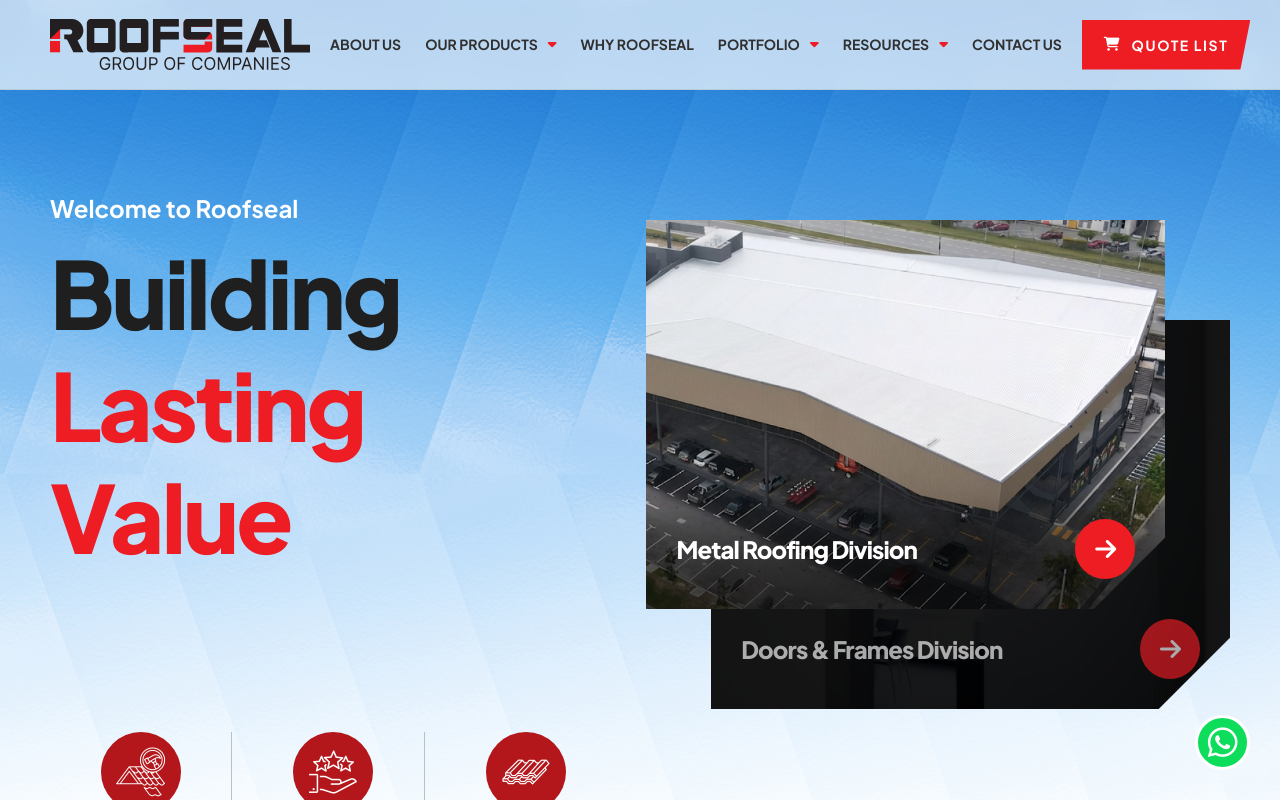
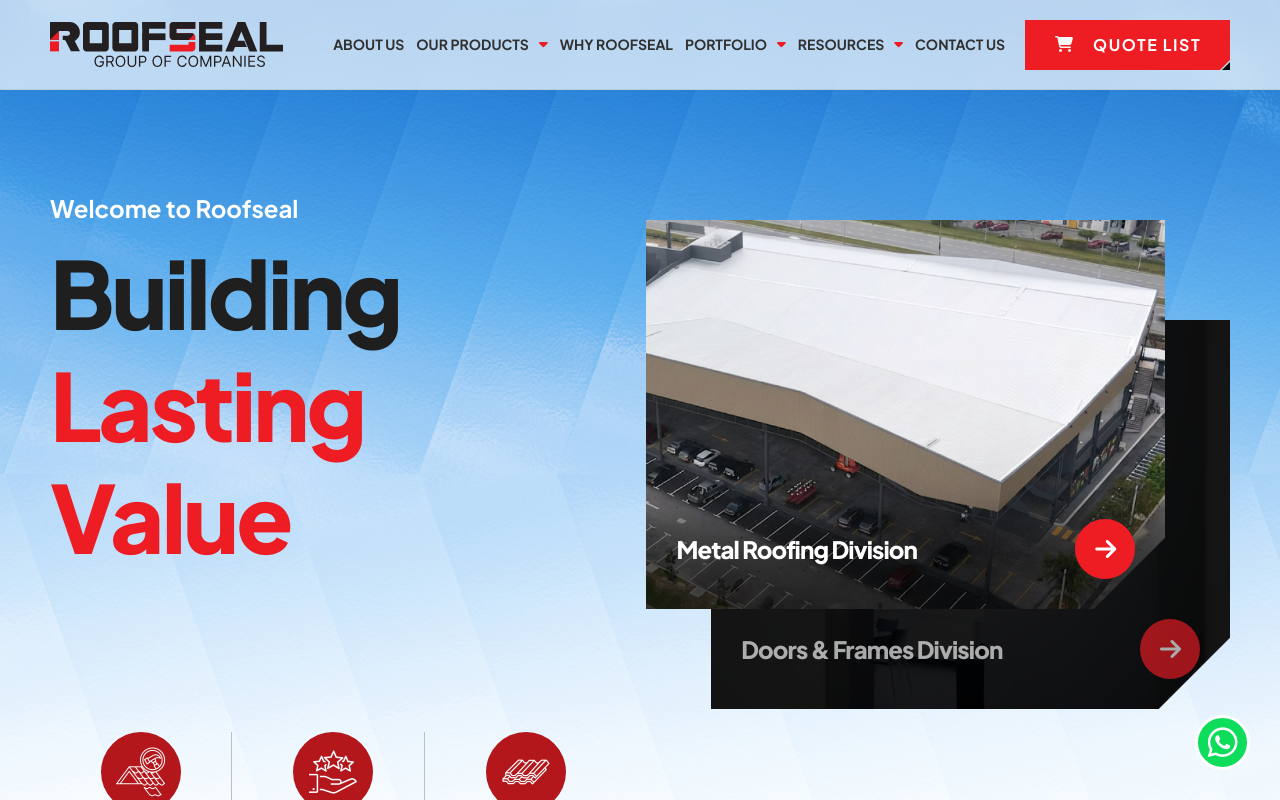
Before and after one commit to locust08/roofseal, a Next.js app: page / in a window 1280 px wide. Shown: the top 800 px of the page. Built offline with nearby package versions, Linux system fonts and the light colour scheme.

Commit message:
Refine diagonal buttons to match Figma details

```diff
--- a/src/app/roofseal.css
+++ b/src/app/roofseal.css
@@ -121,36 +121,89 @@
 }
 .diagonal-button {
   display: inline-flex;
-  justify-content: center;
   align-items: center;
-  gap: 20px;
-  padding: 15px 30px;
-  min-height: 50px;
+  flex: none;
+  height: 50px;
+  padding: 0;
+  border: 0;
+  background: transparent;
   color: #fff;
-  background: var(--red);
   font-size: 16px;
   line-height: 20px;
+  font-weight: 700;
   letter-spacing: 1.6px;
   text-transform: uppercase;
-  font-weight: 700;
-  clip-path: polygon(0 0, 100% 0, calc(100% - 10px) 100%, 0 100%);
+  white-space: nowrap;
+}
+.diagonal-button__body {
+  display: flex;
+  flex: 1;
+  height: 50px;
+  align-items: center;
+  justify-content: flex-start;
+  gap: 20px;
+  padding: 15px 20px 15px 30px;
+  background: var(--red);
   transition:
     background 0.3s ease-out,
     color 0.3s ease-out;
-  white-space: nowrap;
 }
-.diagonal-button:hover {
-  background: #1f1f1f;
+.diagonal-button__label {
+  flex: none;
+  margin-right: -1.6px;
 }
 .diagonal-button .icon-solid {
   letter-spacing: 0;
+  font-size: 16px;
+  color: #f8f8f8;
+  flex: none;
 }
-.diagonal-button.white {
+.diagonal-button__tip {
+  position: relative;
+  display: block;
+  width: 10px;
+  height: 50px;
+  flex: none;
+}
+.diagonal-button__tip img {
+  position: absolute;
+  inset: 0;
+  display: block;
+  width: 10px;
+  height: 50px;
+  max-width: none;
+  transition: opacity 0.3s ease-out;
+}
+.diagonal-button__tip-hover {
+  opacity: 0;
+}
+.diagonal-button:hover .diagonal-button__body {
+  background: #000;
+}
+.diagonal-button:hover .diagonal-button__tip-hover {
+  opacity: 1;
+}
+.diagonal-button:hover .diagonal-button__tip-default {
+  opacity: 0;
+}
+.diagonal-button.white .diagonal-button__body {
   background: #fff;
   color: var(--heading);
 }
-.diagonal-button.white:hover {
-  background: var(--red);
+.diagonal-button.white .diagonal-button__tip-default {
+  filter: brightness(0) invert(1);
+}
+.diagonal-button.white:hover .diagonal-button__body {
+  background: #000;
+  color: #fff;
+}
+.quote-button {
+  width: 205px;
+}
+.newsletter .diagonal-button {
+  width: 165px;
+}
+.newsletter .diagonal-button .icon-solid {
   color: #fff;
 }
 .arrow-circle {
@@ -695,11 +748,6 @@
   .main-nav > button {
     font-size: 14px;
   }
-  .quote-button {
-    font-size: 14px;
-    gap: 12px;
-    padding-inline: 22px;
-  }
   .footer-columns {
     gap: 20px;
   }
@@ -756,7 +804,7 @@
     font-size: 48px;
   }
 }
-@media (max-width: 1000px) {
+@media (max-width: 1150px) {
   .site-header {
     height: 80px;
   }
@@ -857,17 +905,13 @@
     gap: 12px;
   }
   .quote-button {
-    font-size: 0 !important;
-    padding: 12px 18px;
-    gap: 0;
-    min-height: 40px;
+    width: 60px;
   }
-  .quote-button > .icon-solid {
-    font-size: 16px;
+  .quote-button .diagonal-button__body {
+    padding: 15px 17px;
   }
-  .quote-button > .quote-count {
-    font-size: 10px;
-    margin-left: 4px;
+  .quote-button .diagonal-button__label {
+    display: none;
   }
   .main-nav.mobile-open,
   .mega-menu {
@@ -1001,11 +1045,6 @@
     right: 15px;
     bottom: 20px;
   }
-  .diagonal-button {
-    font-size: 14px;
-    letter-spacing: 1.4px;
-    gap: 15px;
-  }
   .toast {
     left: 15px;
     bottom: 80px;
@@ -1038,9 +1077,6 @@
   display: flex;
   flex-direction: column;
   gap: 10px;
-}
-.diagonal-button:hover {
-  background: #000;
 }
 
 .banner-source {
@@ -1093,3 +1129,11 @@
 .attribution {
   font-family: var(--font-inter), Arial, sans-serif;
 }
+@media (min-width: 1001px) and (max-width: 1400px) {
+  .header-inner > .main-logo {
+    width: 233px;
+  }
+  .main-nav {
+    gap: 12px;
+  }
+}
--- a/src/components/sites/roofseal/shared/site-shell.tsx
+++ b/src/components/sites/roofseal/shared/site-shell.tsx
@@ -222,6 +222,7 @@
           icon="shopping-cart"
           onClick={onQuote}
           className="quote-button"
+          ariaLabel="Quote List"
         >
           Quote List
           {quoteCount > 0 && <span className="quote-count">{quoteCount}</span>}
--- a/src/components/sites/roofseal/shared/ui.tsx
+++ b/src/components/sites/roofseal/shared/ui.tsx
@@ -49,6 +49,7 @@
   variant = "red",
   className = "",
   type = "button",
+  ariaLabel,
 }: {
   children: ReactNode;
   href?: string;
@@ -57,20 +58,44 @@
   variant?: "red" | "white";
   className?: string;
   type?: "button" | "submit";
+  ariaLabel?: string;
 }) {
   const content = (
     <>
-      {icon && <Icon name={icon} />}
-      <span>{children}</span>
+      <span className="diagonal-button__body">
+        {icon && <Icon name={icon} />}
+        <span className="diagonal-button__label">{children}</span>
+      </span>
+      <span className="diagonal-button__tip" aria-hidden="true">
+        <img
+          className="diagonal-button__tip-default"
+          src={asset("28318:4175", "imgGroup1171274885")}
+          alt=""
+          width={10}
+          height={50}
+        />
+        <img
+          className="diagonal-button__tip-hover"
+          src={asset("28318:5199", "imgGroup1171274885")}
+          alt=""
+          width={10}
+          height={50}
+        />
+      </span>
     </>
   );
   const cls = `diagonal-button ${variant} ${className}`;
   return href ? (
-    <Link href={href} className={cls} onClick={onClick}>
+    <Link href={href} className={cls} onClick={onClick} aria-label={ariaLabel}>
       {content}
     </Link>
   ) : (
-    <button type={type} className={cls} onClick={onClick}>
+    <button
+      type={type}
+      className={cls}
+      onClick={onClick}
+      aria-label={ariaLabel}
+    >
       {content}
     </button>
   );
```
Also changed, not shown: 5 other files (tests, documents, lock files or other folders).
